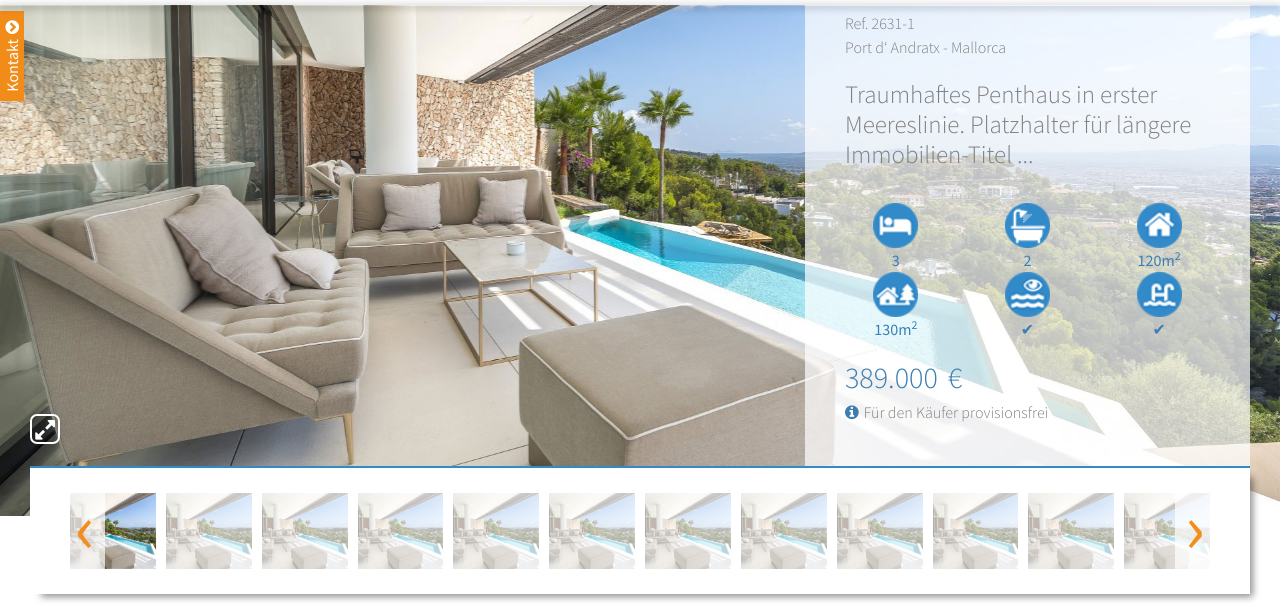
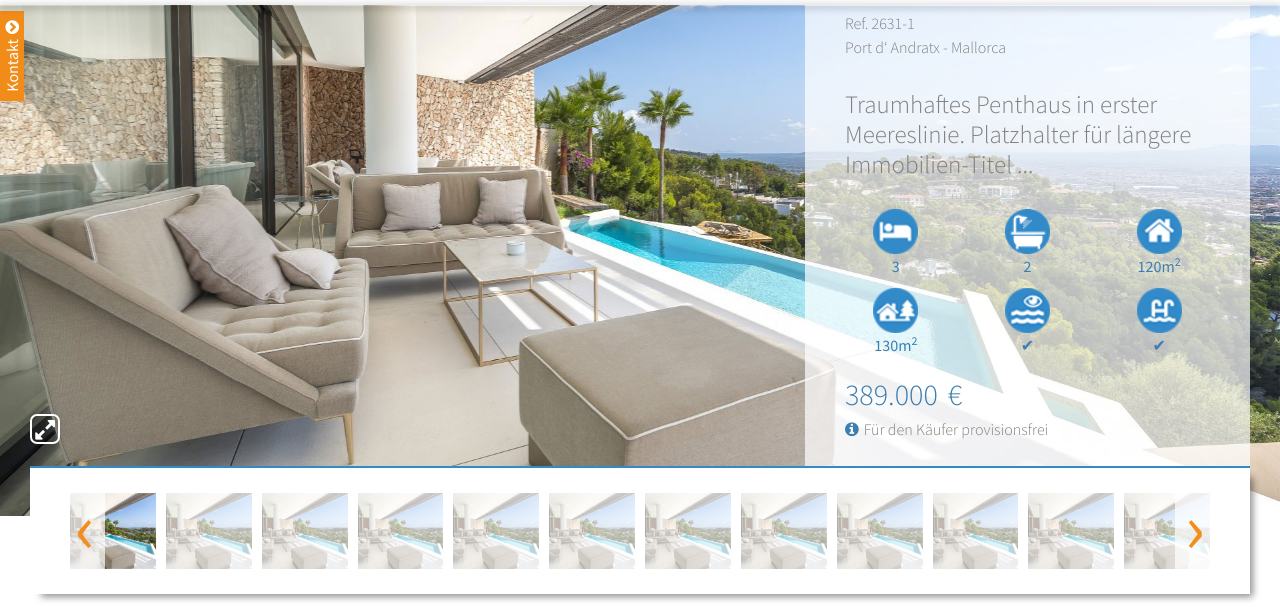
Before and after one commit to Alexandr98/users-table, a website: page src/immobilien-details.html in a window 1280 px wide. Shown: the part 149-762 px from the top of the page. Drawn offline with nearby package versions, Linux system fonts and the light colour scheme; some packages are replaced by stand-ins of ours; files that its build step writes are made by us from their sources.

Commit message:
fixed badge

```diff
--- a/src/sass/_immobilien-details.scss
+++ b/src/sass/_immobilien-details.scss
@@ -39,7 +39,6 @@
     .badge-information{
       display: flex;
       flex-direction: column;
-      justify-content: space-between;
       width: 100%;
       max-width: 445px;
       position: absolute;
@@ -56,15 +55,21 @@
 
         span {
           font-weight: 300;
-          padding: 10px 0;
-          @media (max-width: 1415px) {
+          padding: 20px 0;
+          @media (max-width: 1600px) {
+            padding: 10px 0;
+          }
+          @media (max-width: 1440px) {
             padding: 0;
           }
         }
 
         h2 {
-          padding: 20px 0px;
+          padding: 60px 0px;
           font-weight: 300;
+          @media (max-width: 1800px) {
+            padding: 30px 0;
+          }
           @media (max-width: 1415px) {
             font-size: 25px;
           }
@@ -81,7 +86,10 @@
           display: flex;
           flex-direction: column;
           align-items: center;
-
+          margin-bottom: 30px;
+          @media (max-width: 1800px) {
+            margin-bottom: 10px;
+          }
           img {
             width: 45px;
             @media (max-width: 1180px) {
@@ -93,7 +101,13 @@
 
       &__price {
         color: #3b7eb1;
-        padding-bottom: 120px;
+        padding-top: 65px;
+        @media (max-width: 1800px) {
+          padding-top: 35px;
+        }
+        @media (max-width: 1440px) {
+          padding-top: 5px;
+        }
         @media (max-width: 1250px) {
           padding-bottom: 80px;
         }
```
